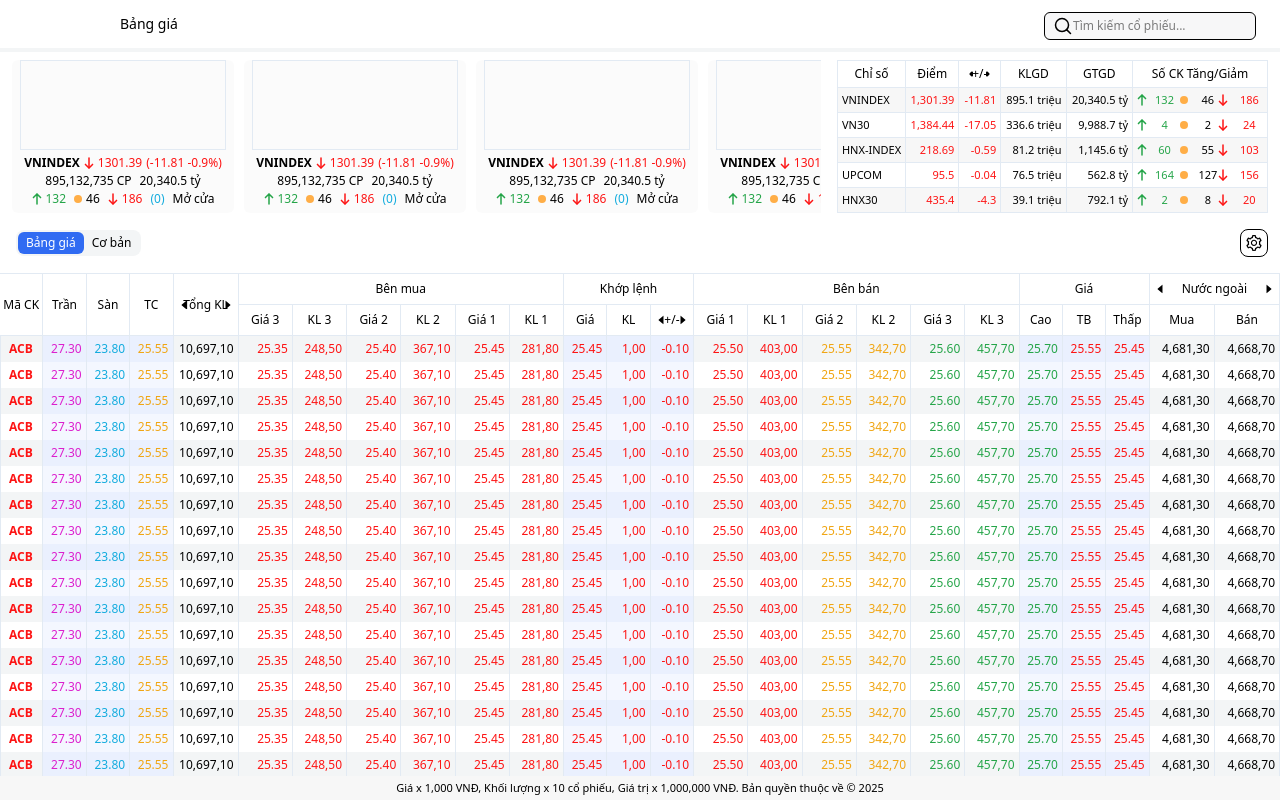
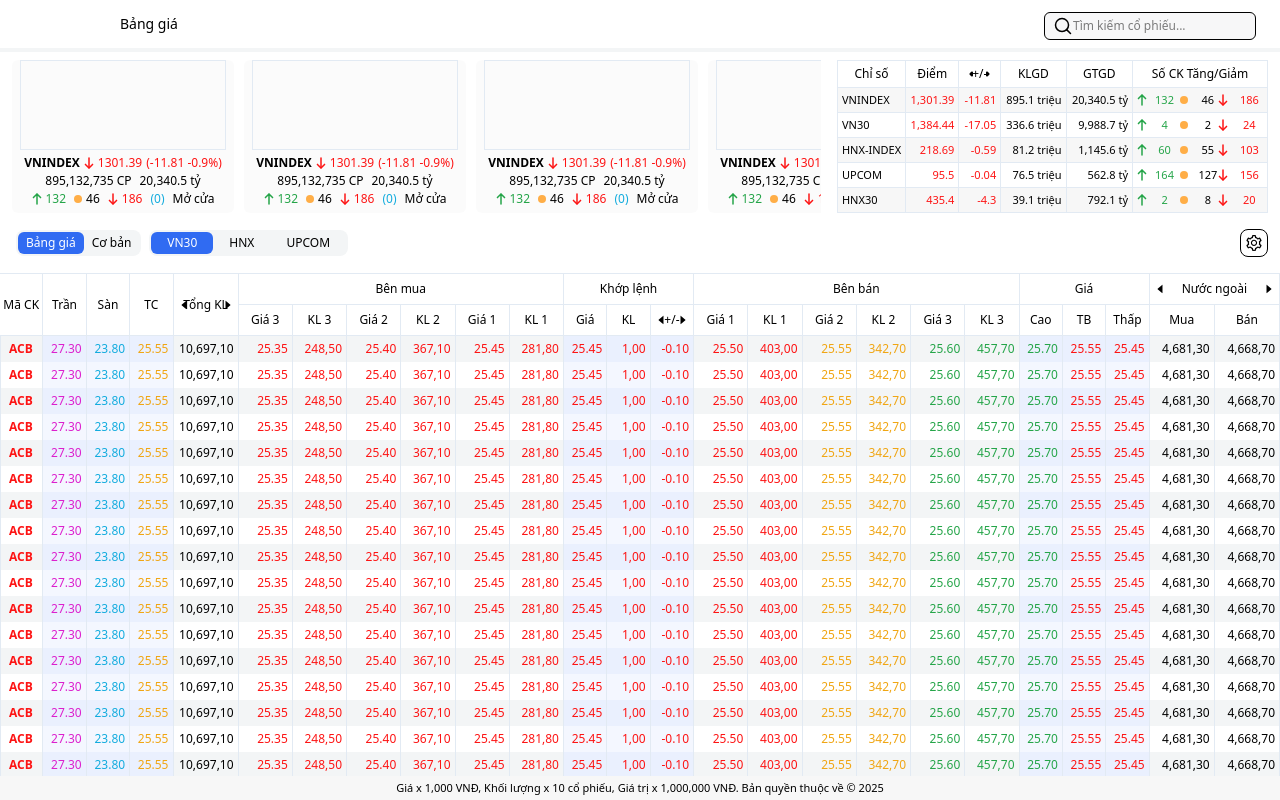
Before and after one commit to tai-doan/priceboard-tailwindcss, a React (Vite) app: page / in a window 1280 px wide. Built offline with nearby package versions, Linux system fonts and the light colour scheme; no server answers.

Commit message:
Thêm menu

```diff
--- a/package.json
+++ b/package.json
@@ -14,6 +14,7 @@
     "@ant-design/icons": "^6.0.0",
     "@tailwindcss/cli": "^4.1.7",
     "@tailwindcss/vite": "^4.1.7",
+    "antd": "^5.25.2",
     "lodash": "^4.17.21",
     "moment": "^2.30.1",
     "postcss": "^8.5.3",
--- a/src/hooks/usePriceboardSocket.ts
+++ b/src/hooks/usePriceboardSocket.ts
@@ -5,6 +5,8 @@ export default function usePriceboardSocket() {
   const {
     socket,
     marketData,
+    indexList,
+    stockList,
     socketEmit,
     subscribeFunctWithControl,
   } = useContext(SocketContext);
@@ -12,6 +14,8 @@ export default function usePriceboardSocket() {
   return {
     socket,
     marketData,
+    indexList,
+    stockList,
     socketEmit,
     subscribeFunctWithControl,
   }
--- a/src/provider/priceboard-socket.tsx
+++ b/src/provider/priceboard-socket.tsx
@@ -25,6 +25,8 @@ const reqInfoMap = new Map();
 type SocketContextProps = {
   socket: Socket | null;
   marketData: Map<string, any>,
+  indexList: IIndex[],
+  stockList: IStock[],
   socketEmit?: (key: string, value: any) => void;
   subscribeFunctWithControl?: ({ }: ISubInfo) => void,
 }
@@ -39,9 +41,18 @@ interface IStock {
   nameEN?: string;
 }
 
+interface IIndex {
+  indexCode: string; // Code của sàn chính STO, TSX, UPX
+  code: string; // Code định danh
+  nameVI: string; // Tên tiếng việt
+  nameEN?: string; // Tên tiếng anh
+}
+
 export const SocketContext = createContext<SocketContextProps>({
   socket: null,
   marketData: new Map(),
+  indexList: [],
+  stockList: [],
 });
 
 const PriceboardSocketProvider: FC<PriceboardSocketProviderProps> = ({ children }) => {
@@ -57,6 +68,9 @@ const PriceboardSocketProvider: FC<PriceboardSocketProviderProps> = ({ children
   let marketData: Map<string, any> = new Map();
   let marketIndexMap: Map<string, any> = new Map();
 
+  // Danh sách tất cả các sàn có trên thị trường
+  const [indexList, setIndexList] = useState<IIndex[]>([]);
+  // Danh sách các mã chứng khoán có trên thị trường
   const [stockList, setStockList] = useState<IStock[]>([]);
 
   const socketEmit = (channel: string, option: any) => {
@@ -165,6 +179,7 @@ const PriceboardSocketProvider: FC<PriceboardSocketProviderProps> = ({ children
         // Cache lại data dữ liệu để tái sử dụng
         marketData.set(data.topic, data);
         setLocalStorage(APP_CONSTANT.MARKET_DATA, JSON.stringify(convertMapToObject(marketData)));
+        console.log("marketData: ", marketData);
 
         if (data.topic.includes("KRXMDDS|IDX")) {
           const _data = data.data as KRXMDDSIDX;
@@ -581,17 +596,27 @@ const PriceboardSocketProvider: FC<PriceboardSocketProviderProps> = ({ children
     } catch (error) {
       console.error("Error parsing market data:", error);
     }
+    let _indexList: IIndex[] = []
     Object.keys(marketDataLocal).forEach(e => {
       if (e.includes("KRXMDDS|IDX")) {
         // Lấy từ local để gán vào marketIndexMap
         const _data = marketDataLocal[e]['data'] as KRXMDDSIDX;
         const listIndex = _data['IDX'];
+        _indexList = _indexList.concat(listIndex.map((i) => ({
+          indexCode: _data.t30001,
+          code: i.t30167,
+          nameVI: i.t30632,
+          nameEN: i.t30633,
+        })))
         for (let i = 0; i < listIndex.length; i++) {
           const item = listIndex[i];
           marketIndexMap.set(`${_data.t30001}|${item.t30167}`, item);
         }
       }
     });
+    console.log("_indexList ", _indexList);
+    setIndexList(_indexList);
+
     marketData = convertObjectToMap(marketDataLocal);
     intNewConnection();
     return () => {
@@ -605,6 +630,8 @@ const PriceboardSocketProvider: FC<PriceboardSocketProviderProps> = ({ children
       value={{
         socket: socketState || null,
         marketData: marketData,
+        indexList: indexList,
+        stockList: stockList,
         socketEmit,
         subscribeFunctWithControl,
       }}
--- a/src/views/priceboard/priceboard.tsx
+++ b/src/views/priceboard/priceboard.tsx
@@ -1,14 +1,128 @@
 import { SettingOutlined } from "@ant-design/icons";
+import { Dropdown, type MenuProps } from "antd";
+import { useEffect, useRef, useState } from "react";
+import usePriceboardSocket from "../../hooks/usePriceboardSocket";
 import { toggleTheme } from "../../utils/themeToggle";
 import PriceboardFooter from "./priceboard-footer";
 import TablePriceboard from "./table-priceboard";
 
+const baseMenuClass = "px-4 relative group text-caption font-medium py-0.5 inline-flex items-center justify-center whitespace-nowrap rounded-md px-2 ring-light-primary-offset-hover dark:ring-dark-primary-offset-hover transition-all focus-visible:outline-none focus-visible:ring focus-visible:ring-offset";
+
 const Priceboard = () => {
+    const { indexList } = usePriceboardSocket();
+    const [hoseMenu, setHoseMenu] = useState<MenuProps['items']>([]);
+    const [hnxMenu, setHnxMenu] = useState<MenuProps['items']>([]);
+    const [upcomMenu, setUpcomMenu] = useState<MenuProps['items']>([]);
+    const indexCdRef = useRef('STO|101');
+    const [menuSelected, setMenuSelected] = useState({
+        key: indexCdRef.current,
+        label: 'VN30',
+    });
+
+    useEffect(() => {
+        const hose = indexList.filter(x => x.indexCode === 'STO' && !!x.nameEN?.length).map(item => ({
+            label: item.nameVI,
+            key: item.indexCode + "|" + item.code,
+            style: { padding: 8, lineHeight: 1, }
+        }))
+        const hnx = indexList.filter(x => x.indexCode === 'STX' && !!x.nameEN?.length).map(item => ({
+            label: item.nameVI,
+            key: item.indexCode + "|" + item.code,
+            style: { padding: 8, lineHeight: 1, }
+        }))
+        const upc = indexList.filter(x => x.indexCode === 'UPX' && !!x.nameEN?.length).map(item => ({
+            label: item.nameVI,
+            key: item.indexCode + "|" + item.code,
+            style: { padding: 8, lineHeight: 1, }
+        }))
+        setHoseMenu(hose);
+        setHnxMenu(hnx);
+        setUpcomMenu(upc);
+
+        return () => {
+
+        }
+    }, [indexList])
+
     return (<>
         <div id="priceboard-layout" className="h-full space-y-4">
             <div className="flex items-center justify-between gap-4">
                 <div className="flex items-center gap-2 px-4">
                     <div className="inline-flex items-center justify-center rounded-lg bg-light-frame dark:bg-dark-input p-0.5"><button type="button" className="relative group text-caption font-medium py-0.5 inline-flex items-center justify-center whitespace-nowrap rounded-md px-2 ring-light-primary-offset-hover dark:ring-dark-primary-offset-hover transition-all focus-visible:outline-none focus-visible:ring focus-visible:ring-offset bg-button-light-default dark:bg-button-dark-default text-white dark:text-white hover:text-white dark:hover:text-white">Bảng giá</button><button type="button" className="relative group text-caption font-medium py-0.5 inline-flex items-center justify-center whitespace-nowrap rounded-md px-2 ring-light-primary-offset-hover dark:ring-dark-primary-offset-hover transition-all focus-visible:outline-none focus-visible:ring focus-visible:ring-offset text-light-subtext-2 dark:text-dark-subtext-2">Cơ bản</button></div>
+                    <div className="inline-flex items-center justify-center rounded-lg bg-light-frame dark:bg-dark-input p-0.5">
+                        <Dropdown
+                            menu={{
+                                items: hoseMenu,
+                                style: {
+                                    maxHeight: '50vh',
+                                    overflow: 'auto',
+                                },
+                                onClick: (item) => {
+                                    console.log("onclick ", item);
+                                    // @ts-ignore
+                                    setMenuSelected(hoseMenu?.find(x => x?.key === item.key))
+                                }
+                            }}
+                        >
+                            <button
+                                type="button"
+                                className={`${baseMenuClass} ${menuSelected.key.includes("STO")
+                                    ? "bg-button-light-default dark:bg-button-dark-default text-white dark:text-white hover:text-white dark:hover:text-white"
+                                    : "text-light-subtext-2 dark:text-dark-subtext-2"}`
+                                }
+                            >
+                                {menuSelected.key.includes("STO") ? menuSelected.label : "HOSE"}
+                            </button>
+                        </Dropdown>
+                        <Dropdown
+                            menu={{
+                                items: hnxMenu,
+                                style: {
+                                    maxHeight: '50vh',
+                                    overflow: 'auto',
+                                },
+                                onClick: (item) => {
+                                    console.log("onclick ", item);
+                                    // @ts-ignore
+                                    setMenuSelected(hnxMenu?.find(x => x?.key === item.key))
+                                }
+                            }}
+                        >
+                            <button
+                                type="button"
+                                className={`${baseMenuClass} ${menuSelected.key.includes("STX")
+                                    ? "bg-button-light-default dark:bg-button-dark-default text-white dark:text-white hover:text-white dark:hover:text-white"
+                                    : "text-light-subtext-2 dark:text-dark-subtext-2"}`
+                                }
+                            >
+                                {menuSelected.key.includes("STX") ? menuSelected.label : "HNX"}
+                            </button>
+                        </Dropdown>
+                        <Dropdown
+                            menu={{
+                                items: upcomMenu,
+                                style: {
+                                    maxHeight: '50vh',
+                                    overflow: 'auto',
+                                },
+                                onClick: (item) => {
+                                    console.log("onclick ", item);
+                                    // @ts-ignore
+                                    setMenuSelected(upcomMenu?.find(x => x?.key === item.key))
+                                }
+                            }}
+                        >
+                            <button
+                                type="button"
+                                className={`${baseMenuClass} ${menuSelected.key.includes("UPX")
+                                    ? "bg-button-light-default dark:bg-button-dark-default text-white dark:text-white hover:text-white dark:hover:text-white"
+                                    : "text-light-subtext-2 dark:text-dark-subtext-2"}`
+                                }
+                            >
+                                {menuSelected.key.includes("UPX") ? menuSelected.label : "UPCOM"}
+                            </button>
+                        </Dropdown>
+                    </div>
                 </div>
                 <button className="flex items-center justify-center mr-3 border rounded-lg group w-7 h-7 border-v3-text-light-subtext-2 dark:border-v3-text-dark-subtext-2 hover:border-light-primary-hover dark:hover:border-dark-primary-hover">
                     <SettingOutlined onClick={() => {
```
Also changed, not shown: src/tailwind.css, 1 other file (tests, documents, lock files or other folders).
